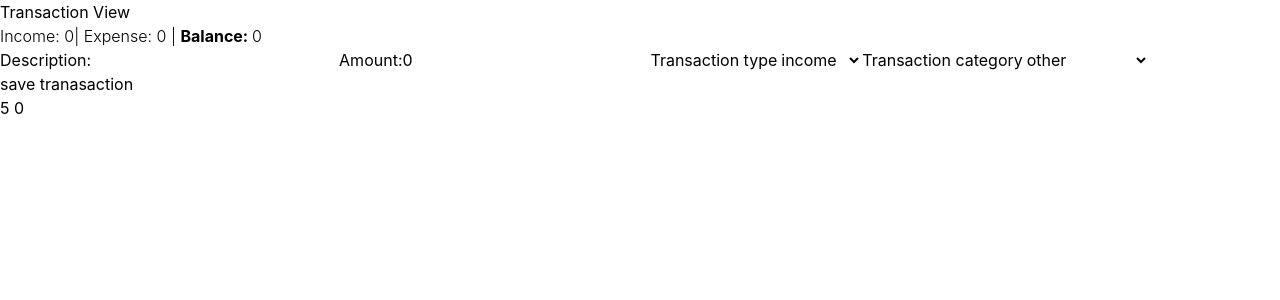
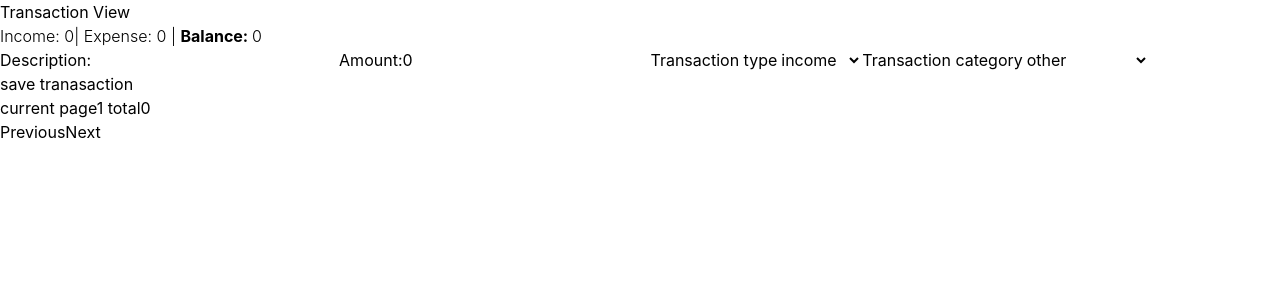
Before and after one commit to stakic-igor/expense-tracker, a Vue app: page / in a window 1280 px wide. Shown: the top 300 px of the page. Built offline with nearby package versions, Linux system fonts and the light colour scheme; the HTML template or start-up script is replaced by a standard one.

Commit message:
Add prev and next btns

```diff
--- a/src/views/TransactionView.vue
+++ b/src/views/TransactionView.vue
@@ -58,7 +58,7 @@ onMounted(() => {
   }
 })
 
-const currentPage = ref(2)
+const currentPage = ref(1)
 const itemsPerPage = ref(5)
 
 const startIndex = computed(() => (currentPage.value - 1) * itemsPerPage.value)
@@ -71,6 +71,14 @@ const paginatedTransactions = computed(() =>
 const totalPages = computed(() => {
   return Math.ceil(transactions.value.length / itemsPerPage.value)
 })
+
+const paginationPreviousPage = () => {
+  currentPage.value--
+}
+
+const paginationNextPage = () => {
+  currentPage.value++
+}
 </script>
 
 <template>
@@ -82,5 +90,9 @@ const totalPages = computed(() => {
   <TransactionItem v-for="item in paginatedTransactions" :key="item.id" :item="item" />
   <TransactionForm @add-transaction="addTransaction" />
 
-  {{ startIndex }} {{ totalPages }}
+  current page{{ currentPage }} total{{ totalPages }}
+  <section>
+    <button @click="paginationPreviousPage" :disabled="currentPage === 1">Previous</button>
+    <button @click="paginationNextPage" :disabled="currentPage === totalPages">Next</button>
+  </section>
 </template>
```
